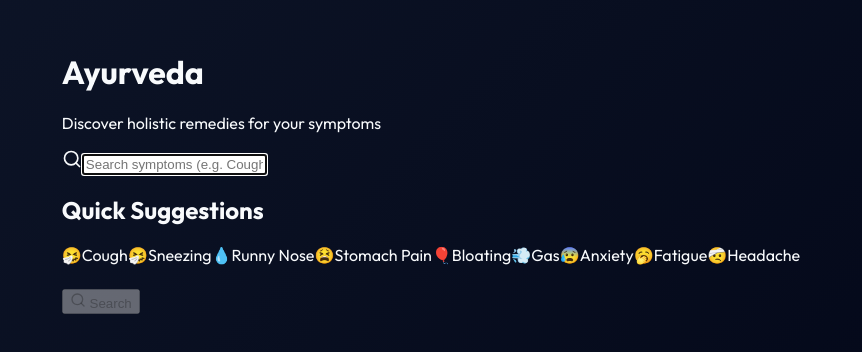
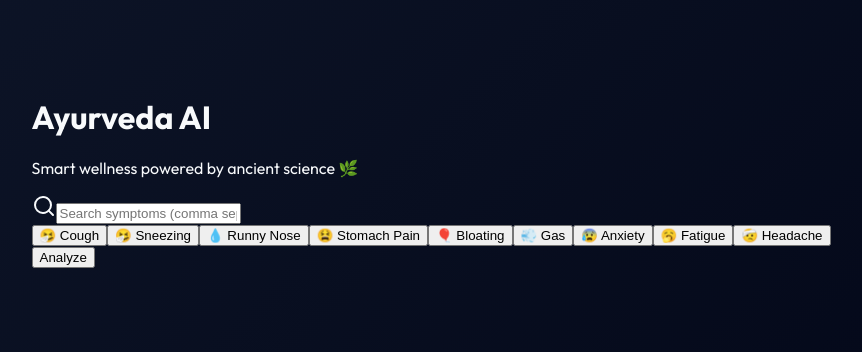
Before and after one commit to Prashantkumar0987/Ayurveda_App, a React (Create React App) app in the folder frontend/: page / in a window 1280 px wide. Shown: the part 228-580 px from the top of the page, without its empty margins (209-1071 px from the left). Built offline with nearby package versions, Linux system fonts and the light colour scheme.

Commit message:
Update App.js

```diff
--- a/frontend/src/App.js
+++ b/frontend/src/App.js
@@ -1,6 +1,7 @@
 import { useState } from "react";
-import "./App.css"; // ✅ FIXED case-sensitive import
-import { Search } from "lucide-react";
+import "./App.css";
+import { motion, AnimatePresence } from "framer-motion";
+import { Search, Loader2, Sparkles, CheckCircle2 } from "lucide-react";
 
 function App() {
   const [selectedSymptoms, setSelectedSymptoms] = useState([]);
@@ -52,163 +53,151 @@ function App() {
         body: JSON.stringify({ symptoms: combinedSymptoms })
       });
 
-      // ✅ Handle server errors
       if (!response.ok) {
-        throw new Error("Server not responding");
+        throw new Error("Server error");
       }
 
       const data = await response.json();
 
-      // ✅ Safe formatting
-      const formattedResult = {
+      setTimeout(() => {
+        setResult({
           disease: data?.disease || null,
           remedies: Array.isArray(data?.remedies) ? data.remedies : [],
           herbs: Array.isArray(data?.herbs) ? data.herbs : [],
           diet: Array.isArray(data?.diet) ? data.diet : []
-      };
-
-      setResult(formattedResult);
+        });
+        setLoading(false);
+      }, 700);
 
     } catch (err) {
-      console.error("ERROR:", err);
-      setError("⚠️ Backend is sleeping or unreachable. Please try again.");
-    } finally {
+      console.error(err);
+      setError("⚠️ Backend is sleeping or unreachable.");
       setLoading(false);
     }
   };
 
   return (
-    <div className="google-container">
+    <div className="min-h-screen bg-slate-950 text-white flex flex-col items-center p-6">
 
       {/* Header */}
-      <header className="google-header">
-        <h1 className="google-logo">
-          <span>A</span><span>y</span><span>u</span><span>r</span>
-          <span>v</span><span>e</span><span>d</span><span>a</span>
+      <motion.div
+        initial={{ opacity: 0, y: -30 }}
+        animate={{ opacity: 1, y: 0 }}
+        className="text-center mb-10"
+      >
+        <h1 className="text-5xl font-bold text-emerald-400">
+          Ayurveda AI
         </h1>
-        <p className="google-subtitle">
-          Discover holistic remedies for your symptoms
+        <p className="text-slate-400 mt-2">
+          Smart wellness powered by ancient science 🌿
         </p>
-      </header>
+      </motion.div>
 
-      {/* Main */}
-      <div className="search-area">
+      {/* Search */}
+      <div className="w-full max-w-3xl bg-white/5 p-6 rounded-2xl">
 
-        {/* Search Bar */}
-        <div className="search-bar-container">
-          <Search className="search-icon" size={20} />
+        <div className="flex items-center gap-2 mb-4">
+          <Search />
           <input
             type="text"
-            className="search-input"
-            placeholder="Search symptoms (e.g. Cough, Fever)"
+            placeholder="Search symptoms (comma separated)"
             value={searchQuery}
             onChange={(e) => setSearchQuery(e.target.value)}
-            onKeyDown={(e) => e.key === "Enter" && handleSubmit()}
-            autoFocus
+            className="w-full bg-transparent border-b border-white/20 outline-none p-2"
           />
         </div>
 
-        {/* Suggestions */}
-        <div style={{ marginBottom: "24px" }}>
-          <h2 className="section-label">Quick Suggestions</h2>
-
-          <div className="chips-container">
+        {/* Chips */}
+        <div className="flex flex-wrap gap-3 justify-center">
           {symptomsList.map((symptom, index) => {
-              const isSelected = selectedSymptoms.includes(symptom.label);
-
+            const active = selectedSymptoms.includes(symptom.label);
             return (
-                <label
+              <button
                 key={index}
-                  className={`filter-chip ${isSelected ? "selected" : ""}`}
+                onClick={() => handleCheckboxChange(symptom.label)}
+                className={`px-4 py-2 rounded-full border ${
+                  active
+                    ? "bg-emerald-500 text-black"
+                    : "bg-white/10"
+                }`}
               >
-                  <input
-                    type="checkbox"
-                    className="hidden-checkbox"
-                    onChange={() => handleCheckboxChange(symptom.label)}
-                    checked={isSelected}
-                  />
-                  <span>{symptom.icon}</span>
-                  {symptom.label}
-                </label>
+                {symptom.icon} {symptom.label}
+              </button>
             );
           })}
         </div>
+
+        {/* Button */}
+        <button
+          onClick={handleSubmit}
+          disabled={loading}
+          className="mt-6 w-full py-3 bg-emerald-500 text-black rounded-xl"
+        >
+          {loading ? (
+            <span className="flex justify-center items-center gap-2">
+              <Loader2 className="animate-spin" /> Processing...
+            </span>
+          ) : (
+            "Analyze"
+          )}
+        </button>
+
+        {error && <p className="text-red-400 mt-4">{error}</p>}
       </div>
 
-        {/* Button */}
-        <div className="action-container">
-          <button
-            className="google-btn"
-            onClick={handleSubmit}
-            disabled={loading || (!searchQuery.trim() && selectedSymptoms.length === 0)}
+      {/* Results */}
+      <AnimatePresence>
+        {result && (
+          <motion.div
+            initial={{ opacity: 0, y: 40 }}
+            animate={{ opacity: 1, y: 0 }}
+            exit={{ opacity: 0 }}
+            className="mt-10 w-full max-w-4xl bg-white/5 p-8 rounded-2xl"
           >
-            {loading ? "Searching..." : (
-              <>
-                <Search size={16} /> Search
-              </>
-            )}
-          </button>
+            <div className="text-center mb-6">
+              <Sparkles className="mx-auto text-emerald-400 mb-2" />
+              <h2 className="text-3xl font-bold">
+                {result.disease || "No results"}
+              </h2>
             </div>
 
-        {/* ✅ Loading */}
-        {loading && (
-          <p style={{ marginTop: "20px" }}>⏳ Fetching results...</p>
-        )}
+            <div className="grid md:grid-cols-3 gap-6">
 
-        {/* ❌ Error */}
-        {error && (
-          <p style={{ color: "red", marginTop: "20px" }}>{error}</p>
-        )}
-
-        {/* Results */}
-        {result && (
-          <div className="results-card">
-
-            <div className="result-header">
-              <h2>{result.disease || "No results found"}</h2>
-              {result.disease && <p>Holistic Ayurvedic approach</p>}
+              {/* Remedies */}
+              <div>
+                <h3 className="text-emerald-400 mb-3">Remedies</h3>
+                {result.remedies.map((r, i) => (
+                  <p key={i} className="flex gap-2">
+                    <CheckCircle2 size={16} /> {r}
+                  </p>
+                ))}
               </div>
 
-            {!result.disease && (
-              <p className="no-result">Try different symptoms</p>
-            )}
-
-            {result.disease && (
-              <div className="result-grid">
-
-                <div className="result-section remedies">
-                  <h3>Primary Remedies</h3>
-                  <ul className="result-list">
-                    {result.remedies.length > 0
-                      ? result.remedies.map((item, i) => <li key={i}>{item}</li>)
-                      : <li className="empty">No remedies found</li>}
-                  </ul>
+              {/* Herbs */}
+              <div>
+                <h3 className="text-teal-400 mb-3">Herbs</h3>
+                {result.herbs.map((h, i) => (
+                  <p key={i} className="flex gap-2">
+                    <CheckCircle2 size={16} /> {h}
+                  </p>
+                ))}
               </div>
 
-                <div className="result-section herbs">
-                  <h3>Suggested Herbs</h3>
-                  <ul className="result-list">
-                    {result.herbs.length > 0
-                      ? result.herbs.map((item, i) => <li key={i}>{item}</li>)
-                      : <li className="empty">No herbs found</li>}
-                  </ul>
-                </div>
-
-                <div className="result-section diet">
-                  <h3>Dietary Advice</h3>
-                  <ul className="result-list">
-                    {result.diet.length > 0
-                      ? result.diet.map((item, i) => <li key={i}>{item}</li>)
-                      : <li className="empty">No diet suggestions</li>}
-                  </ul>
+              {/* Diet */}
+              <div>
+                <h3 className="text-lime-400 mb-3">Diet</h3>
+                {result.diet.map((d, i) => (
+                  <p key={i} className="flex gap-2">
+                    <CheckCircle2 size={16} /> {d}
+                  </p>
+                ))}
               </div>
 
             </div>
+          </motion.div>
         )}
-          </div>
-        )}
+      </AnimatePresence>
 
-      </div>
     </div>
   );
 }
```
Lines whose indentation alone changed are shown as unchanged.
